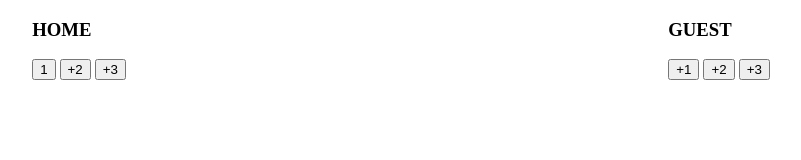
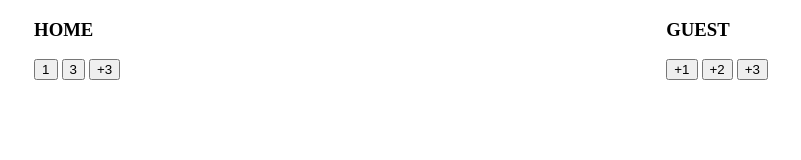
Before and after one commit to nubiannobody/shiny-waffle, a plain HTML site: page index.html in a window 1280 px wide. Shown: the full height of the page, 239-1040 px from the left. Drawn offline with Linux system fonts and the light colour scheme.

Commit message:
Update home button 2ogic

```diff
--- a/index.html
+++ b/index.html
@@ -12,7 +12,7 @@
         <div>
             <h3 id="home">HOME</h3>
             <button id="home-increment-btn1" onclick="addOnePointHome()">+1</button>
-            <button id="home-increment-btn2" onclick="homePlusTwo()">+2</button>
+            <button id="home-increment-btn2" onclick="addTwoPointsHome()">+2</button>
             <button id="home-increment-btn2" onclick="homePlusThree()">+3</button>
         </div>
         <div>
--- a/index.js
+++ b/index.js
@@ -9,6 +9,7 @@ function addOnePointHome() {
 
 function addTwoPointsHome() {
     points += 2;
+    plusTwoBtn.textContent = points;
 }
 
 
```
